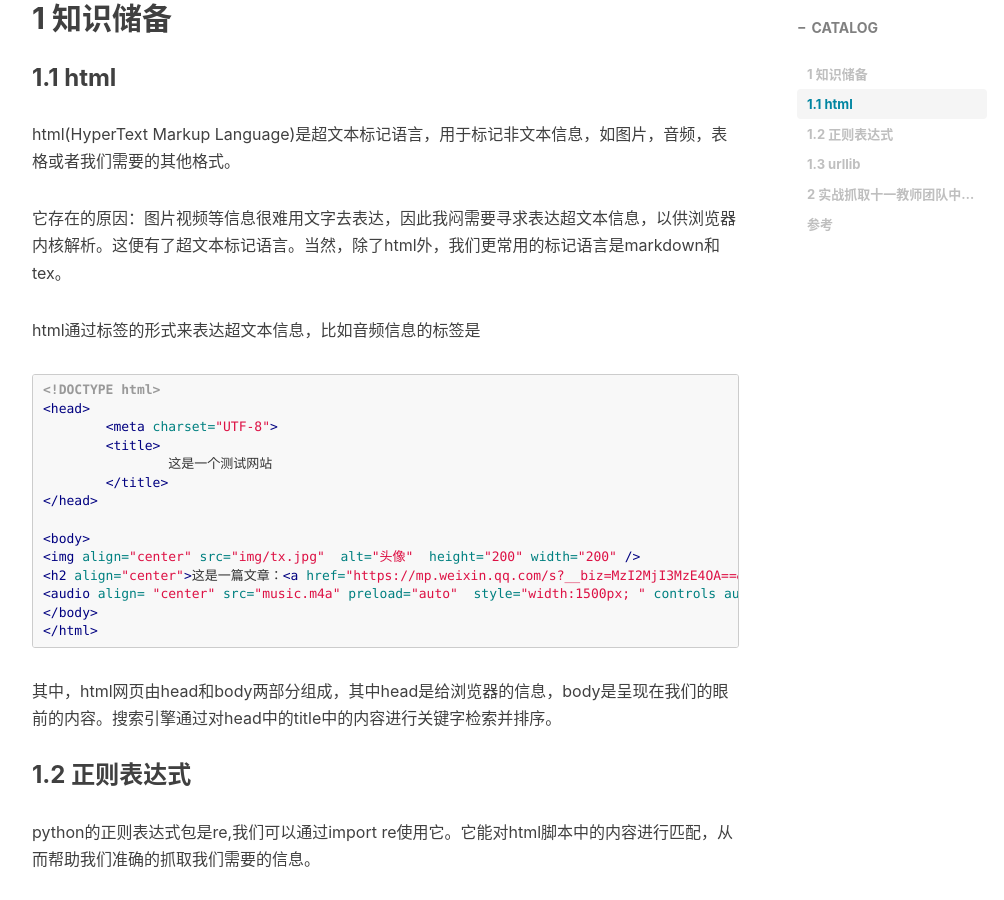
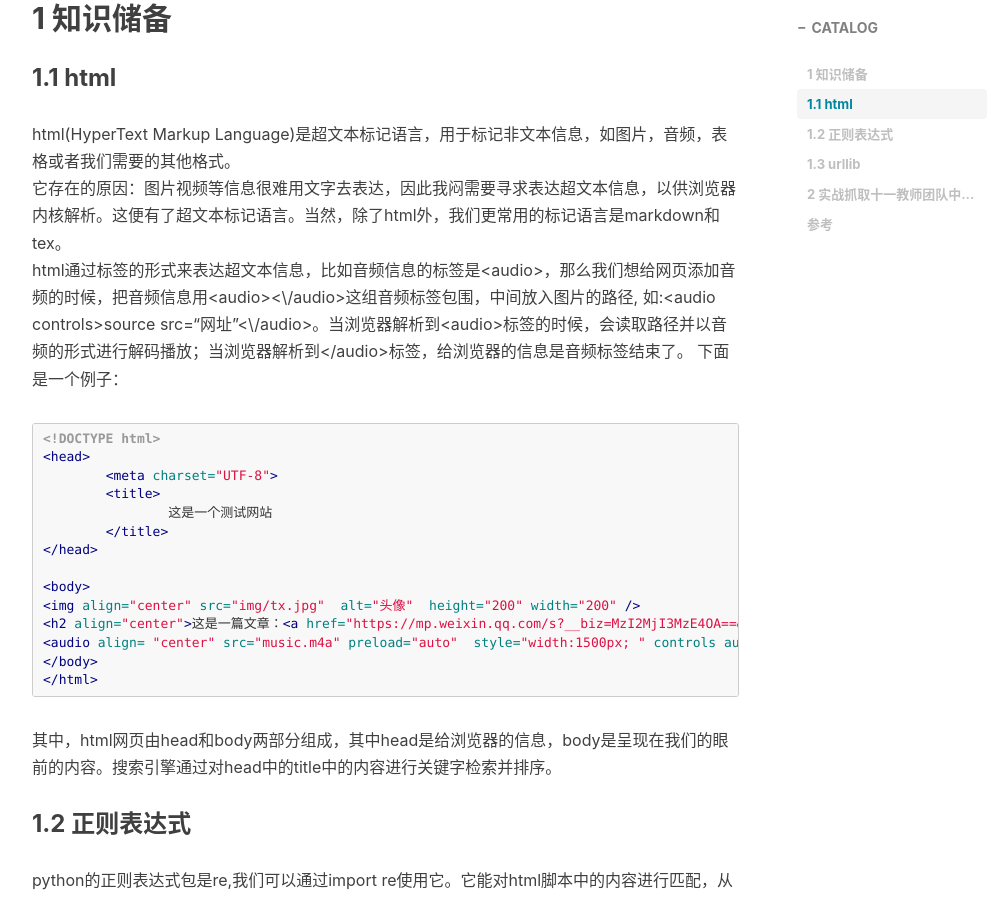
Before and after one commit to zhuxiaoxuhit/zhuxiaoxuhit.github.io, a Jekyll site: the page built from _posts/2020-03-01-python爬取网页信息.md, in a window 1280 px wide and 900 px high, scrolled down 571 px. Shown: the whole window, without its empty margins (233-1237 px from the left). Built offline with Jekyll 4.4.1, drawn with Linux system fonts in a browser that asks for light colours; nearby versions of some CDN libraries; comment, search, counter and statistics services are not loaded.

Commit message:
[CHG]img

````diff
--- a/_posts/2020-03-01-python爬取网页信息.md
+++ b/_posts/2020-03-01-python爬取网页信息.md
@@ -15,11 +15,9 @@ tags:
 ## 1 知识储备
 ### 1.1 html
 html(HyperText Markup Language)是超文本标记语言，用于标记非文本信息，如图片，音频，表格或者我们需要的其他格式。
-
 它存在的原因：图片视频等信息很难用文字去表达，因此我闷需要寻求表达超文本信息，以供浏览器内核解析。这便有了超文本标记语言。当然，除了html外，我们更常用的标记语言是markdown和tex。
-
-html通过标签的形式来表达超文本信息，比如音频信息的标签是<audio>,那么我们想给网页添加音频的时候，把音频信息用<audio></audio>这组音频标签包围，中间放入图片的路径,
-如:<audio controls>source src=“网址”</audio>。当浏览器解析到<audio>标签的时候，会读取路径并以音频的形式进行解码播放；当浏览器解析到</audio>标签，给浏览器的信息是音频标签结束了。
+html通过标签的形式来表达超文本信息，比如音频信息的标签是\<audio\>，那么我们想给网页添加音频的时候，把音频信息用\<audio\>\<\/audio\>这组音频标签包围，中间放入图片的路径,
+如:\<audio controls\>source src=“网址”\<\/audio\>。当浏览器解析到\<audio\>标签的时候，会读取路径并以音频的形式进行解码播放；当浏览器解析到\</audio\>标签，给浏览器的信息是音频标签结束了。
 下面是一个例子：
 
 ```html
````
